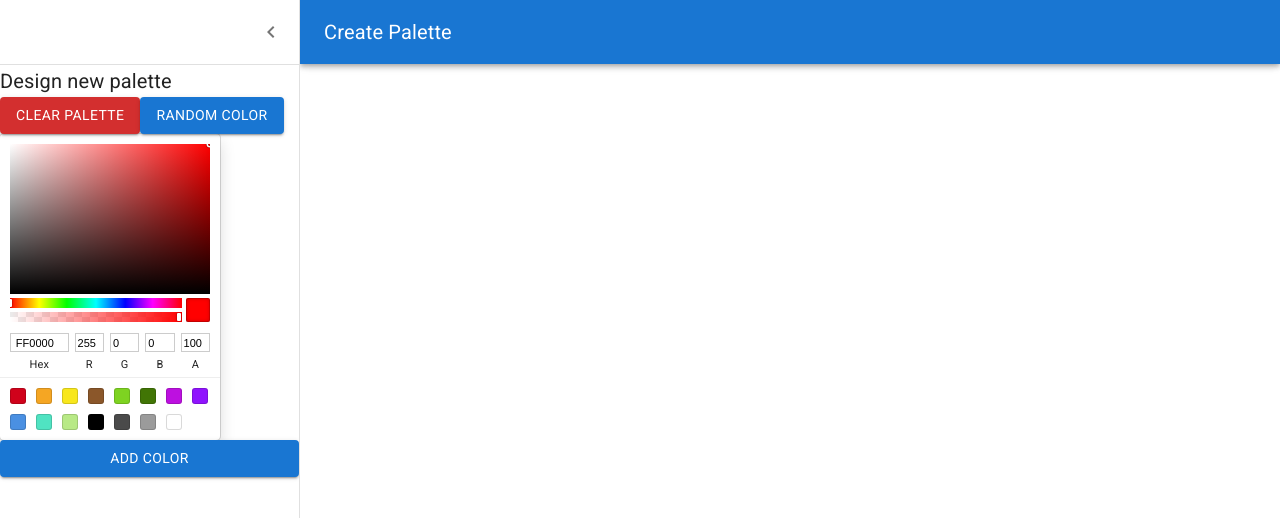
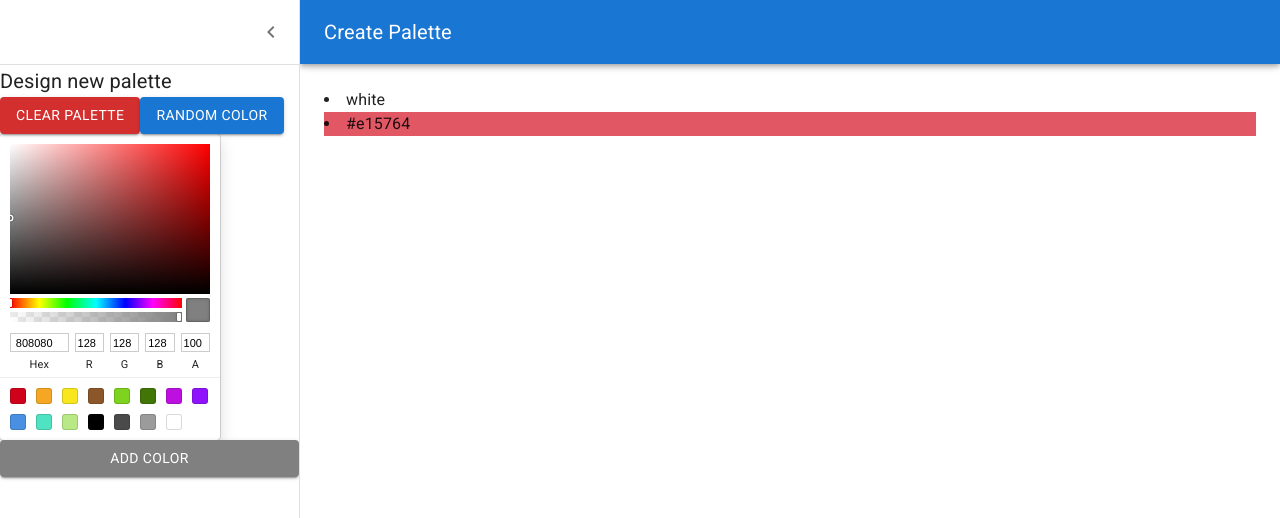
Before and after one commit to RafalZakrzewski84/color_app_project, a React (Create React App) app: page /palette/new in a window 1280 px wide. Both pictures are taken after a click on the button "open drawer". Shown: the top 518 px of the page. Built offline with nearby package versions, Linux system fonts and the light colour scheme.

Commit message:
Connecting color picker to button

```diff
--- a/src/components/NewPaletteForm/NewPaletteForm.js
+++ b/src/components/NewPaletteForm/NewPaletteForm.js
@@ -1,4 +1,4 @@
-import React from 'react';
+import React, { useState } from 'react';
 import { SketchPicker } from 'react-color';
 import { styled, useTheme } from '@mui/material/styles';
 import Box from '@mui/material/Box';
@@ -63,7 +63,9 @@ const DrawerHeader = styled('div')(({ theme }) => ({
 
 export default function NewPaletteForm() {
   const theme = useTheme();
-  const [open, setOpen] = React.useState(false);
+  const [open, setOpen] = useState(false);
+  const [currentColor, setCurrentColor] = useState('grey');
+  const [colors, setColors] = useState(['white', '#e15764']);
 
   const handleDrawerOpen = () => {
     setOpen(true);
@@ -71,6 +73,14 @@ export default function NewPaletteForm() {
 
   const handleDrawerClose = () => {
     setOpen(false);
+  };
+
+  const handleColorChange = color => {
+    setCurrentColor(color.hex);
+  };
+
+  const handleAddColor = () => {
+    setColors([...colors, currentColor]);
   };
 
   return (
@@ -127,17 +137,24 @@ export default function NewPaletteForm() {
           </Button>
         </div>
         <SketchPicker
-          color={'red'}
-          onChangeComplete={color => {
-            console.log(color);
-          }}
+          color={currentColor}
+          onChangeComplete={handleColorChange}
         />
-        <Button variant="contained" color="primary">
+        <Button
+          variant="contained"
+          sx={{ backgroundColor: currentColor }}
+          onClick={handleAddColor}
+        >
           Add Color
         </Button>
       </Drawer>
       <Main open={open}>
         <DrawerHeader />
+        {colors.map((color, idx) => (
+          <li key={color + idx} style={{ backgroundColor: color }}>
+            {color}
+          </li>
+        ))}
       </Main>
     </Box>
   );
```
